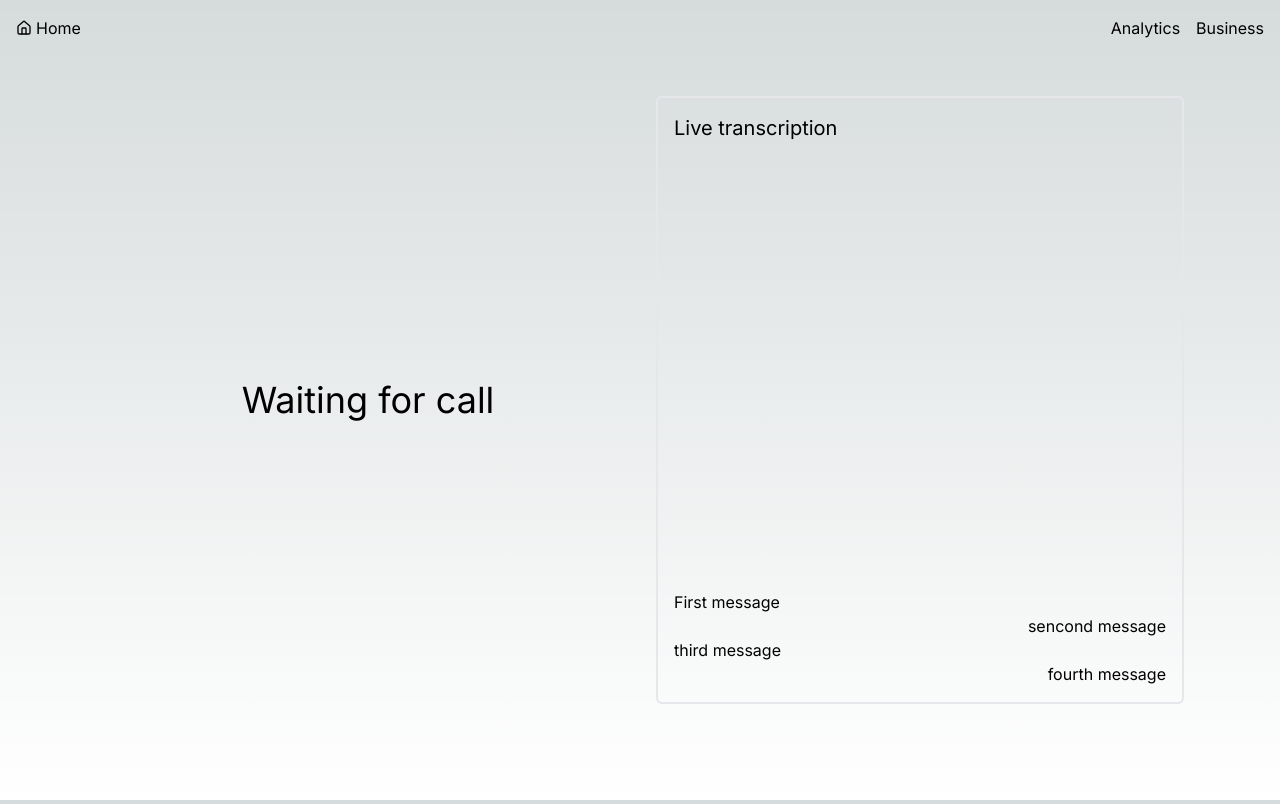
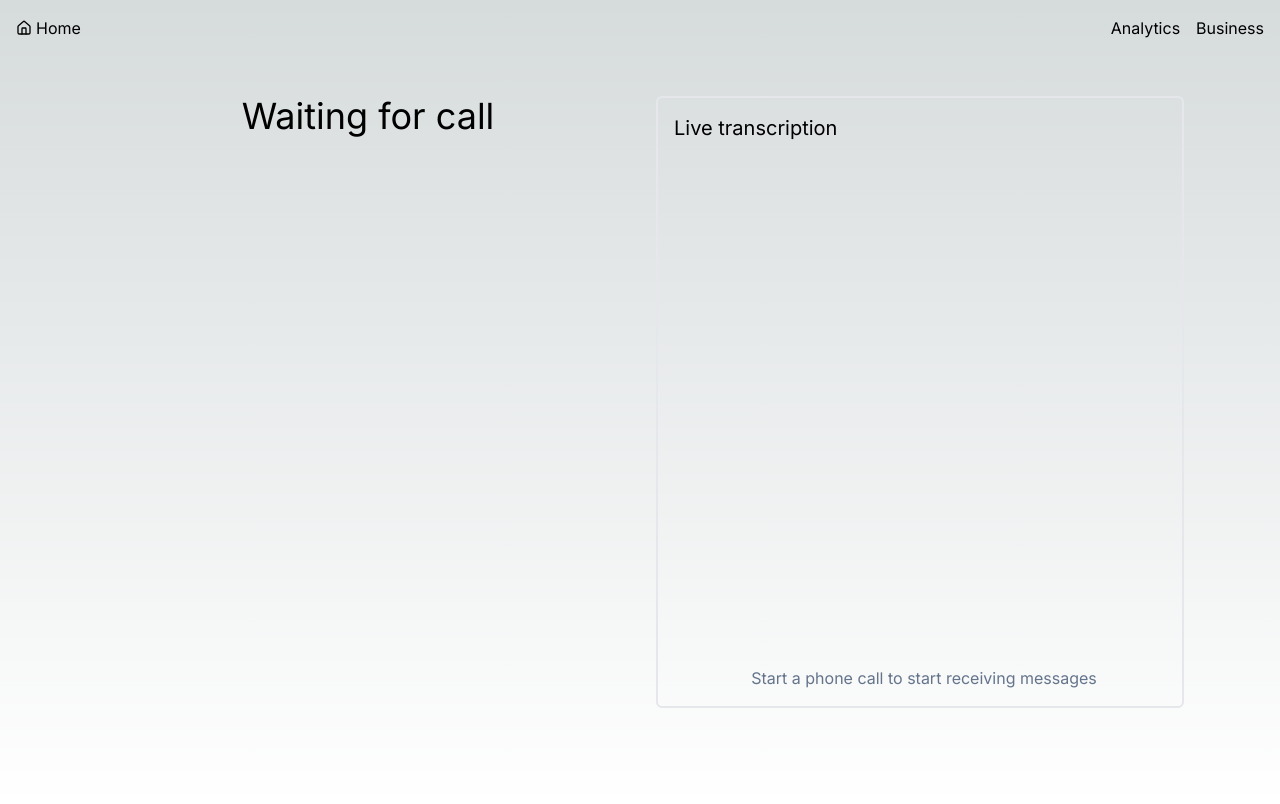
Before and after one commit to bhuvanmdev/PhoneIT, a Next.js app in the folder website/: page / in a window 1280 px wide. Built offline with nearby package versions, Linux system fonts and the light colour scheme.

Commit message:
ui update

```diff
--- a/website/app/globals.css
+++ b/website/app/globals.css
@@ -47,17 +47,17 @@ input[type="number"] {
   -moz-appearance: textfield;
 }
 
-body::-webkit-scrollbar {
+*::-webkit-scrollbar {
   width: 16px;
 }
 
-body::-webkit-scrollbar-track {
+*::-webkit-scrollbar-track {
   border-radius: 8px;
   background-color: #000000;
   border: 1px solid #2d2d2d;
 }
 
-body::-webkit-scrollbar-thumb {
+*::-webkit-scrollbar-thumb {
   border-radius: 8px;
   border: 3px solid transparent;
   background-clip: content-box;
--- a/website/app/page.tsx
+++ b/website/app/page.tsx
@@ -5,11 +5,8 @@ import { useState, useEffect } from "react";
 
 export default function Home() {
   const [callStatus, setCallStatus] = useState("Waiting for call");
-  const [messageData,setMessageData] = useState([
-    "First message",
-    "sencond message",
-    "third message",
-    "fourth message",
+  const [messageData, setMessageData] = useState<any>([
+
   ]);
   useEffect(() => {
     const fetchCallStatus = async () => {
@@ -23,7 +20,8 @@ export default function Home() {
         console.log("API Call response", data);
         console.log("Is Message", data.isChatMessage);
         console.log("Message is", data.chatMessage);
-        setMessageData((prevData) => [...prevData, data.chatMessage]);
+        if (data.isChatMessage)
+          setMessageData((prevData:any) => [...prevData, data.chatMessage]);
         if (data.isCallEnded) {
           setCallStatus("Call Ended");
           return;
@@ -39,8 +37,6 @@ export default function Home() {
     return () => clearInterval(intervalId);
   }, []);
 
-
-
   return (
     <main className="flex min-h-screen justify-between p-24">
       <div className="flex w-1/2 flex-col justify-between">
@@ -51,11 +47,11 @@ export default function Home() {
       <div className="flex flex-col w-1/2 relative">
         <div className="ml-4 h-full border-2 rounded-md">
           <div className="p-4 text-xl absolute w-full">Live transcription</div>
-          <div className="p-4 justify-end flex flex-col h-full">
-            <div>
-              {messageData.map((e, i) =>
+          <div className="p-4 pr-0 justify-end flex flex-col mt-12 h-xxlg">
+            <div className="overflow-auto pr-2">
+              {messageData.length>0?messageData.map((e:string, i:number) =>
                 i % 2 == 0 ? <Chat msg={e} /> : <ResponseChat msg={e} />
-              )}
+              ):<div className="text-center text-slate-500">Start a phone call to start receiving messages</div>}
             </div>
           </div>
         </div>
--- a/website/components/Chat.tsx
+++ b/website/components/Chat.tsx
@@ -1,6 +1,6 @@
 const Chat = ({msg}:{msg:String;}) => {
   return (
-    <div>{msg}</div>
+    <div className="p-4">{msg}</div>
   )
 }
 
--- a/website/tailwind.config.ts
+++ b/website/tailwind.config.ts
@@ -7,6 +7,7 @@ const config: Config = {
     "./app/**/*.{js,ts,jsx,tsx,mdx}",
   ],
   theme: {
+    height: { xxlg: "35rem" },
     extend: {
       backgroundImage: {
         "gradient-radial": "radial-gradient(var(--tw-gradient-stops))",
```
